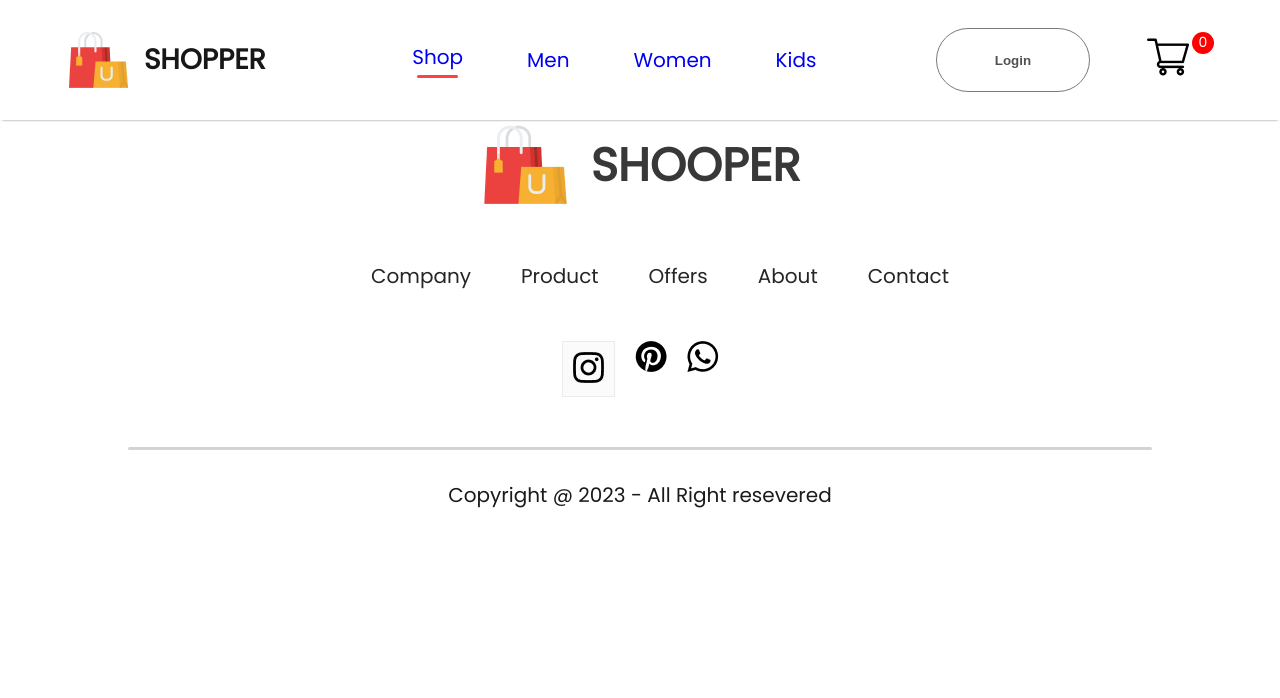
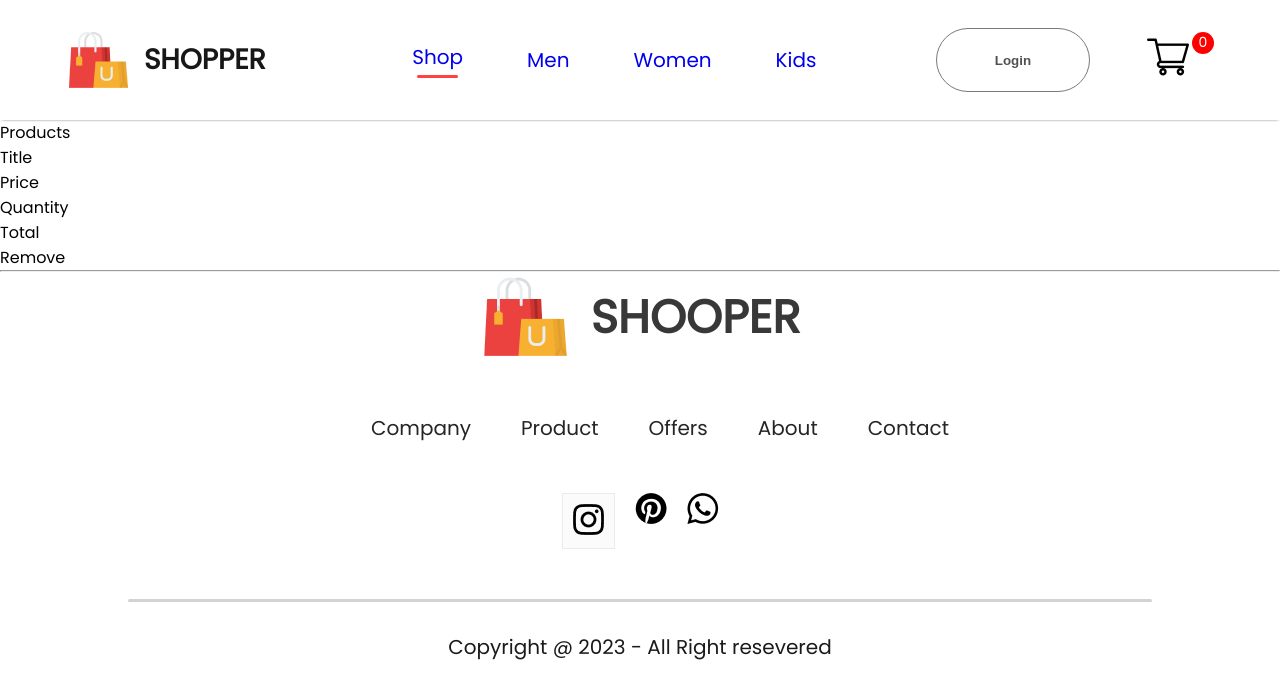
Before and after one commit to Biswajit82491/frontend, a React (Create React App) app: page /cart in a window 1280 px wide. Shown: the top 698 px of the page. Built offline with nearby package versions, Linux system fonts and the light colour scheme.

Commit message:
i updated it now:1:22pm april 26 2024

```diff
--- /dev/null
+++ b/src/Components/CartItems/CartItems.jsx
@@ -0,0 +1,41 @@
+import { useContext } from 'react'
+import './CartItems.css'
+import remove_icon from "../Assets/cart_cross_icon.png"
+
+import { ShopContext } from '../../Context/ShopContext'
+
+
+
+export const CartItems = () => {
+    const { all_product, cartItems, removeFromCart } = useContext(ShopContext);
+
+    return (
+        <div className='cartitems'>
+            <div className="cartitems-format-main">
+                <p>Products</p>
+                <p>Title</p>
+                <p>Price</p>
+                <p>Quantity</p>
+                <p>Total</p>
+                <p>Remove</p>
+            </div>
+            <hr />
+            {all_product.map((e) => {
+                if (cartItems[e.id] > 0) {
+                    return <div>
+                        <div  className='cartitems-format'>
+                        <img src={e.image} className='carticon-product-icon' alt="" />
+                         <p>{e.name}</p>
+                         <p></p>
+                         <button className='cartitems-quantity'></button>
+                         <p></p>
+                         <img src={remove_icon}  onClick={()=>{removeFromCart()}} className='' alt="" />
+                        </div>
+                        <hr />
+
+                    </div>
+                }
+            })}
+        </div>
+    );
+};
--- a/src/Components/Item/Item.jsx
+++ b/src/Components/Item/Item.jsx
@@ -5,7 +5,7 @@ const Item = (props) => {
   return (
     <div className='main'>
     <div className='item'>
-     <Link   to={`/product/${props.id}`}> <img onClick={window.scrollTo(0,80)} src={props.image} alt="" srcset="" /></Link>
+     <Link   to={`/product/${props.id}`}> <img onClick={window.scrollTo(0,0)} src={props.image} alt="" srcset="" /></Link>
       <p>{props.name}</p>
       <div className="item-prices">
         <div className="item-price-new">
--- a/src/Components/ProductDisplay/ProductDisplay.jsx
+++ b/src/Components/ProductDisplay/ProductDisplay.jsx
@@ -5,6 +5,7 @@ import star_dull_icon from "../Assets/star_dull_icon.png"
 import { ShopContext } from '../../Context/ShopContext'
 const ProductDisplay = (props) => {
     const {product} = props;
+
     const {addToCart} = useContext(ShopContext)
 
   return (
--- a/src/Context/ShopContext.jsx
+++ b/src/Context/ShopContext.jsx
@@ -2,30 +2,31 @@ import React, { createContext, useState } from 'react';
 import all_product from '../Components/Assets/all_product'
 
 
+
 export const ShopContext = createContext(null);
 
+
 const getDefaultCart = ()=>{
-    let cart ={};
+    let cart = {};
     for (let index = 0; index < all_product.length+1; index++) {
-        cart[index] = 0;
+       cart[index] = 0;
+    }
+    return cart;
+}
 
-    }
-    return cart
+
+const  ShopContextProvider = (props)=>{
+const [cartItems,setCartItems] = useState(getDefaultCart());
+const addToCart = (itemId)=>{
+   setCartItems((prev)=>({...prev,[itemId]:prev[itemId]+1}));
+   console.log(cartItems);
+   }
+   const removeFromCart = (itemId)=>{
+    setCartItems((prev)=>({...prev,[itemId]:prev[itemId]+1}));
     }
 
-const  ShopContextProvider = (props)=>{
-
-    const [cartItems,setCartItems] = useState(getDefaultCart())
-
-    const addToCart  =  (itemId)=>{
-        setCartItems((prev)=>({...prev,[itemId]:prev[itemId]+1}))
-    }
-
-    const  removeFromCart =  (itemId)=>{
-        setCartItems((prev)=>({...prev,[itemId]:prev[itemId]-1}))
-    }
-    const contextValue = {all_product , cartItems,addToCart,removeFromCart}
-    return (
+  const contextValue = {all_product , cartItems,addToCart,removeFromCart};
+  return (
        < ShopContext.Provider value={contextValue}>
         {props.children}
        </ShopContext.Provider>
--- a/src/Pages/Cart.jsx
+++ b/src/Pages/Cart.jsx
@@ -1,10 +1,11 @@
 import React from 'react'
+import { CartItems } from '../Components/CartItems/CartItems'
 
 const Cart = () => {
   return (
-    <div>
-
-    </div>
+ <div>
+      <CartItems/>
+ </div>
   )
 }
 
```
Also changed, not shown: src/Components/CartItems/CartItems.css (added), 1 other file (tests, documents, lock files or other folders).
